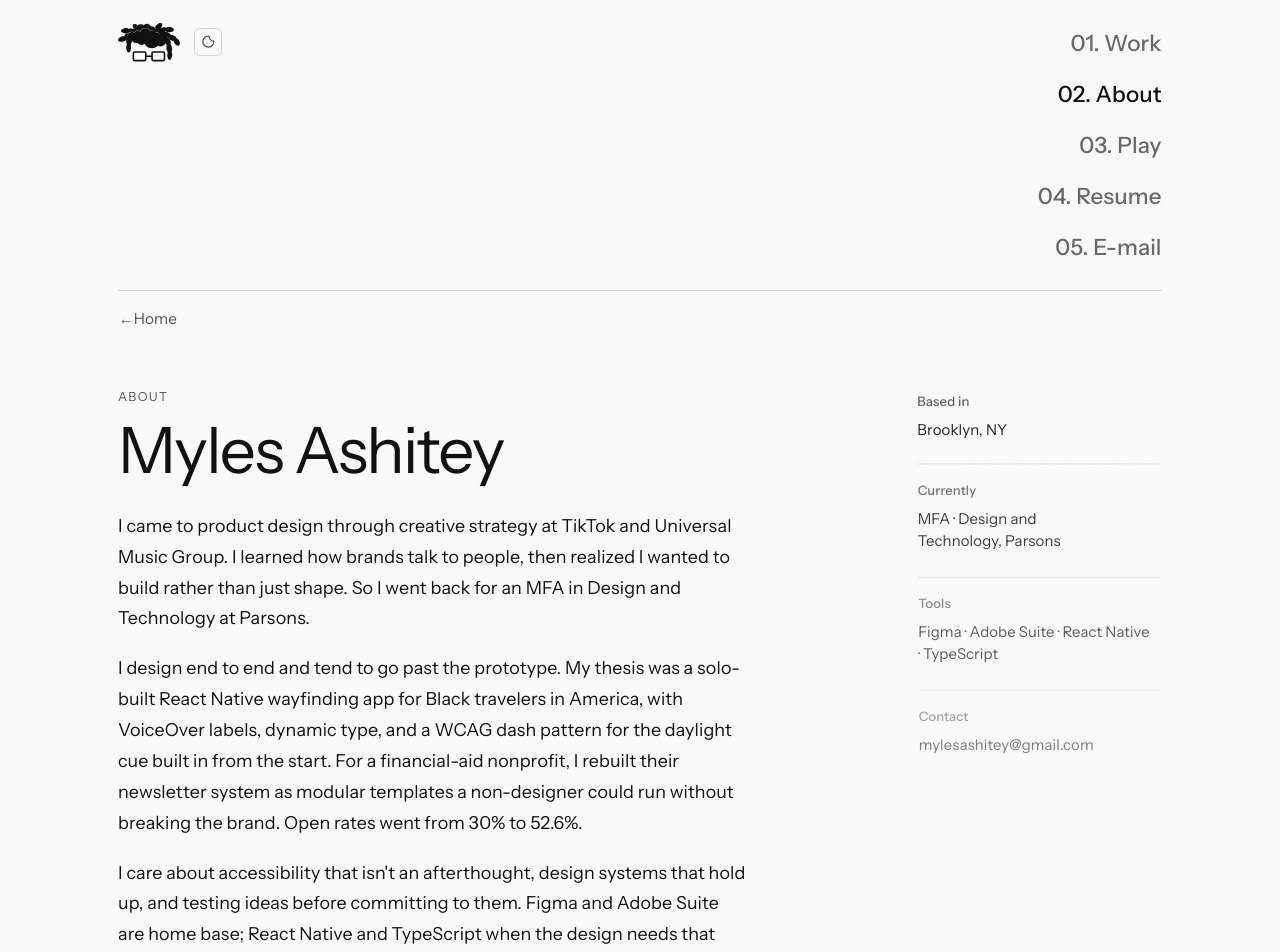
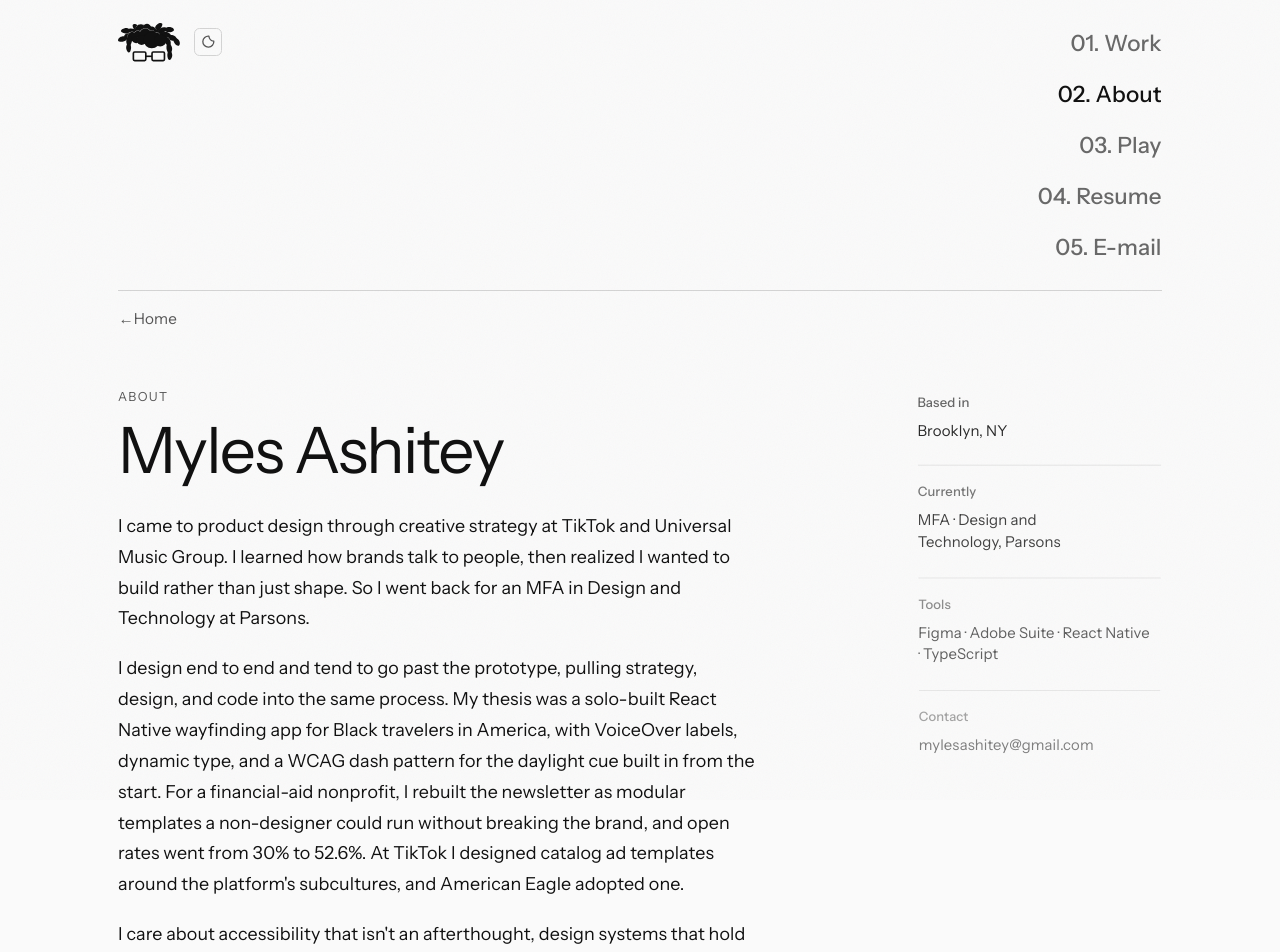
Before and after one commit to ashim238/myles-portfolio-migration, a Next.js app: page /about in a window 1280 px wide. Shown: the top 952 px of the page. Built offline with nearby package versions, Linux system fonts and the light colour scheme.

Commit message:
feat: positioning copy claims strategy+design+code with honest numbers

```diff
--- a/src/app/about/page.tsx
+++ b/src/app/about/page.tsx
@@ -32,14 +32,16 @@ export default function AboutPage() {
               went back for an MFA in Design and Technology at Parsons.
             </p>
             <p>
-              I design end to end and tend to go past the prototype. My
-              thesis was a solo-built React Native wayfinding app for Black
-              travelers in America, with VoiceOver labels, dynamic type, and
-              a WCAG dash pattern for the daylight cue built in from the
-              start. For a financial-aid nonprofit, I rebuilt their
-              newsletter system as modular templates a non-designer could
-              run without breaking the brand. Open rates went from 30% to
-              52.6%.
+              I design end to end and tend to go past the prototype, pulling
+              strategy, design, and code into the same process. My thesis was a
+              solo-built React Native wayfinding app for Black travelers in
+              America, with VoiceOver labels, dynamic type, and a WCAG dash
+              pattern for the daylight cue built in from the start. For a
+              financial-aid nonprofit, I rebuilt the newsletter as modular
+              templates a non-designer could run without breaking the brand,
+              and open rates went from 30% to 52.6%. At TikTok I designed
+              catalog ad templates around the platform&apos;s subcultures, and
+              American Eagle adopted one.
             </p>
             <p>
               I care about accessibility that isn&apos;t an afterthought,
--- a/src/app/page.tsx
+++ b/src/app/page.tsx
@@ -59,9 +59,9 @@ export default async function Home() {
       <section className="about" id="about" aria-labelledby="about-title">
         <h2 id="about-title">About</h2>
         <p>
-          I design end to end and ship past the prototype. Ask me about the
-          Gmail HTML ceiling or why the Navi daylight cue is a WCAG dash
-          pattern.
+          Strategy, design, and code, and I ship past the prototype. Ask me
+          how a nonprofit newsletter went from 30% to 52.6% open rates, or why
+          the Navi daylight cue is a WCAG dash pattern.
         </p>
         <p className="about-actions">
           <Link className="about-action" href="/about">
```
